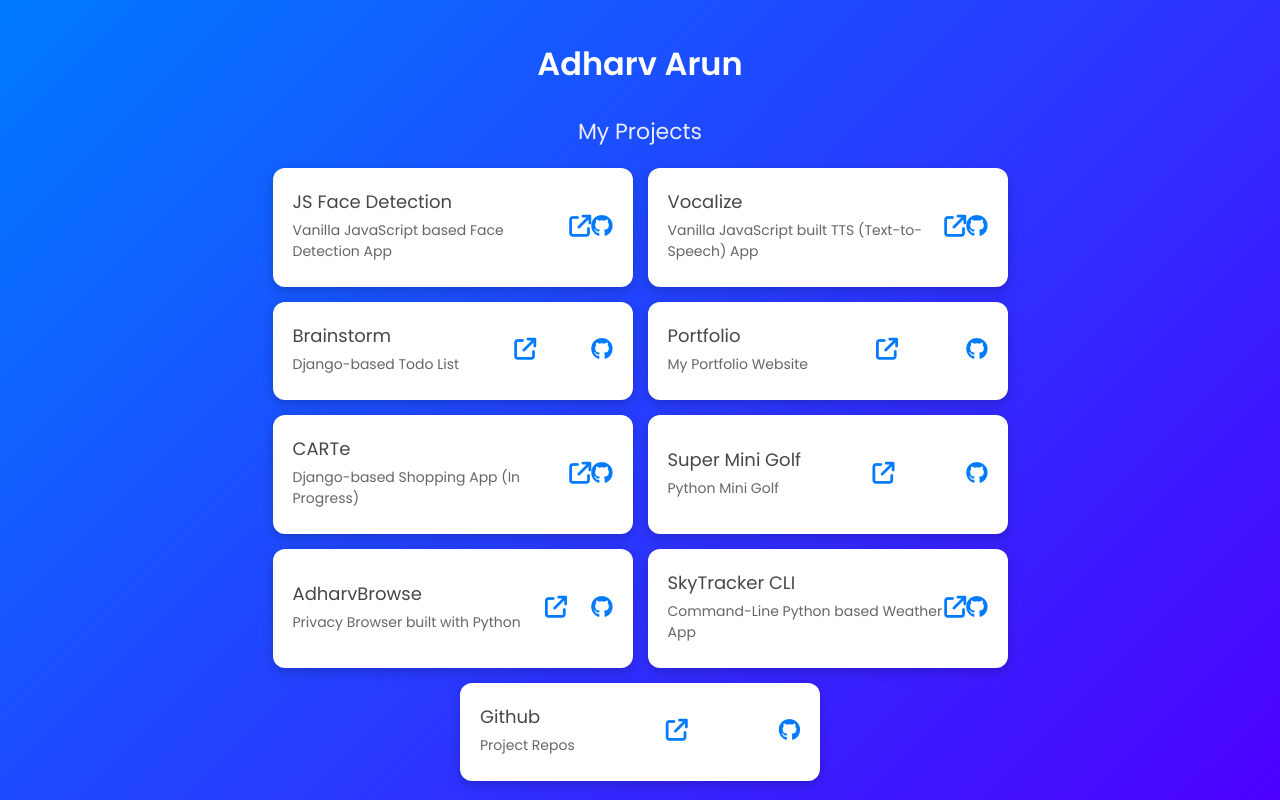
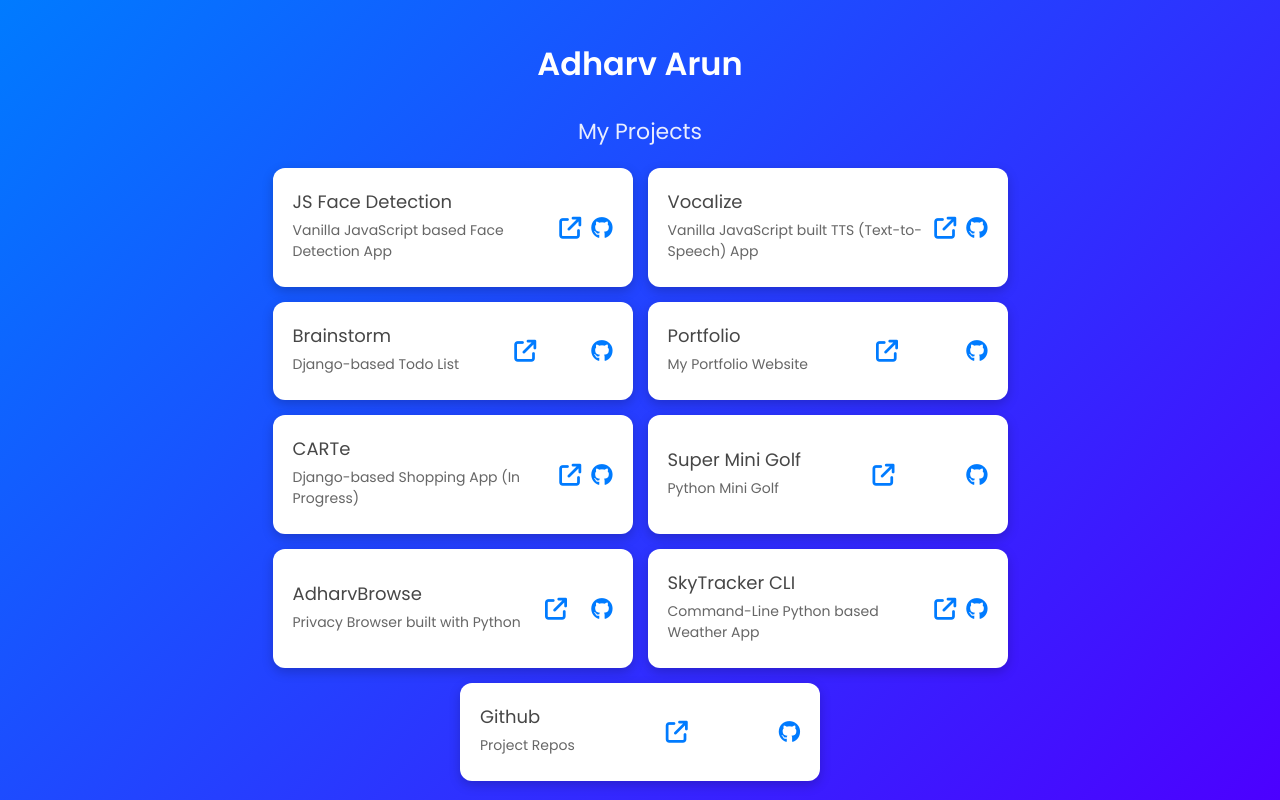
Before and after one commit to adharvarun/adharvarun.github.io, a plain HTML site: page index.html in a window 1280 px wide. Drawn offline with Linux system fonts and the light colour scheme.

Commit message:
Fix links

```diff
--- a/index.html
+++ b/index.html
@@ -76,13 +76,16 @@
         .link-box .icon {
             font-size: 22px;
             color: #007bff;
+            margin-left: 10px;
+            transition: transform 0.3s ease;
         }
 
         .link-box a {
             text-decoration: none;
             color: inherit;
+            display: flex;
+            align-items: center;
         }
-
     </style>
 </head>
 <body>
```
